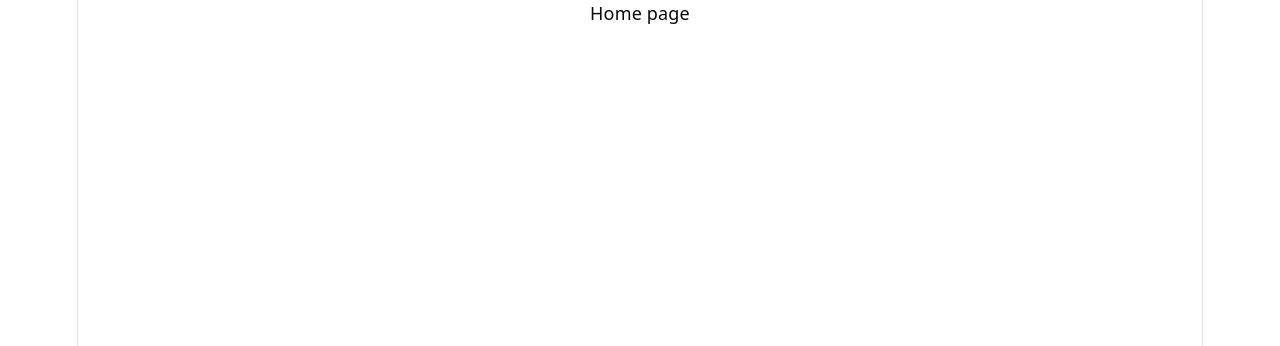
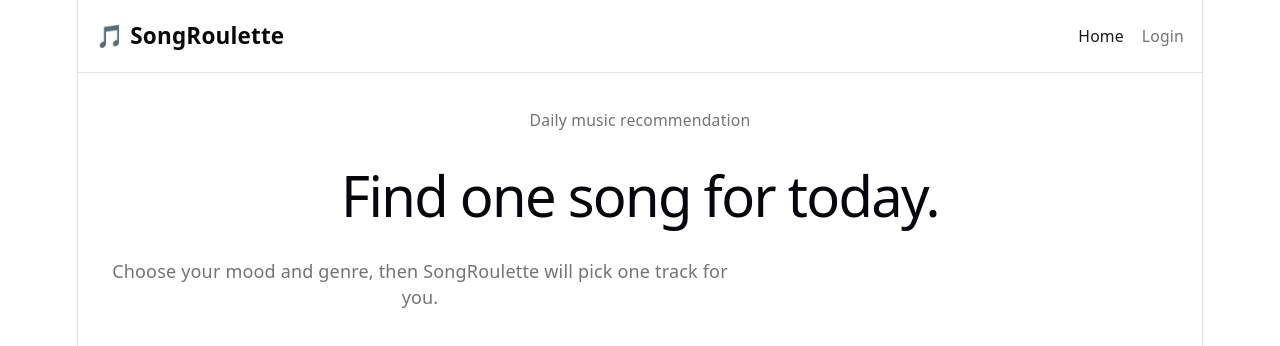
Before and after one commit to kcha01/SongRoulette, a React (Vite) app in the folder frontend/: page / in a window 1280 px wide. Shown: the top 346 px of the page. Built offline with nearby package versions, Linux system fonts and the light colour scheme.

Commit message:
Add main layout and navbar

```diff
--- a/frontend/src/App.tsx
+++ b/frontend/src/App.tsx
@@ -1,5 +1,6 @@
 import { Route, Routes } from "react-router";
 
+import MainLayout from "@/layouts/MainLayout";
 import Home from "@/pages/Home";
 import Login from "@/pages/Login";
 import NotFound from "@/pages/NotFound";
@@ -7,9 +8,11 @@ import NotFound from "@/pages/NotFound";
 function App() {
   return (
     <Routes>
-      <Route path="/" element={<Home />} />
-      <Route path="/login" element={<Login />} />
-      <Route path="*" element={<NotFound />} />
+      <Route element={<MainLayout />}>
+        <Route path="/" element={<Home />} />
+        <Route path="/login" element={<Login />} />
+        <Route path="*" element={<NotFound />} />
+      </Route>
     </Routes>
   );
 }
--- /dev/null
+++ b/frontend/src/components/layout/Navbar.tsx
@@ -0,0 +1,39 @@
+import {NavLink} from "react-router";
+
+function Navbar() {
+    return (
+    <header className="border-b">
+      <nav className="mx-auto flex h-16 max-w-5xl items-center justify-between px-4">
+        <NavLink to="/" className="text-xl font-bold">
+          🎵 SongRoulette
+        </NavLink>
+
+        <div className="flex items-center gap-4">
+          <NavLink
+            to="/"
+            className={({ isActive }) =>
+              isActive
+                ? "text-sm font-medium text-primary"
+                : "text-sm font-medium text-muted-foreground hover:text-primary"
+            }
+          >
+            Home
+          </NavLink>
+
+          <NavLink
+            to="/login"
+            className={({ isActive }) =>
+              isActive
+                ? "text-sm font-medium text-primary"
+                : "text-sm font-medium text-muted-foreground hover:text-primary"
+            }
+          >
+            Login
+          </NavLink>
+        </div>
+      </nav>
+    </header>
+  );
+}
+
+export default Navbar;
--- /dev/null
+++ b/frontend/src/layouts/MainLayout.tsx
@@ -0,0 +1,17 @@
+import { Outlet } from "react-router";
+
+import Navbar from "@/components/layout/Navbar";
+
+function MainLayout() {
+  return (
+    <div className="min-h-screen bg-background text-foreground">
+      <Navbar />
+
+      <main className="mx-auto max-w-5xl px-4 py-8">
+        <Outlet />
+      </main>
+    </div>
+  );
+}
+
+export default MainLayout;
--- a/frontend/src/pages/Home.tsx
+++ b/frontend/src/pages/Home.tsx
@@ -1,5 +1,20 @@
 function Home() {
-  return <div>Home page</div>;
+  return (
+    <section className="space-y-4">
+      <p className="text-sm font-medium text-muted-foreground">
+        Daily music recommendation
+      </p>
+
+      <h1 className="text-4xl font-bold tracking-tight">
+        Find one song for today.
+      </h1>
+
+      <p className="max-w-xl text-muted-foreground">
+        Choose your mood and genre, then SongRoulette will pick one track for
+        you.
+      </p>
+    </section>
+  );
 }
 
 export default Home;
--- a/frontend/src/pages/Login.tsx
+++ b/frontend/src/pages/Login.tsx
@@ -1,5 +1,13 @@
 function Login() {
-  return <div>Login page</div>;
+  return (
+    <section className="space-y-4">
+      <h1 className="text-3xl font-bold">Login</h1>
+
+      <p className="text-muted-foreground">
+        Spotify login will be added later.
+      </p>
+    </section>
+  );
 }
 
 export default Login;
--- a/frontend/src/pages/NotFound.tsx
+++ b/frontend/src/pages/NotFound.tsx
@@ -1,5 +1,13 @@
 function NotFound() {
-  return <div>Page not found</div>;
+  return (
+    <section className="space-y-4">
+      <h1 className="text-3xl font-bold">Page not found</h1>
+
+      <p className="text-muted-foreground">
+        This page does not exist.
+      </p>
+    </section>
+  );
 }
 
 export default NotFound;
--- a/frontend/tsconfig.json
+++ b/frontend/tsconfig.json
@@ -12,6 +12,7 @@
     "baseUrl": ".",
     "paths": {
       "@/*": ["./src/*"]
-    }
+    },
+    "ignoreDeprecations": "6.0"
   }
 }
```
